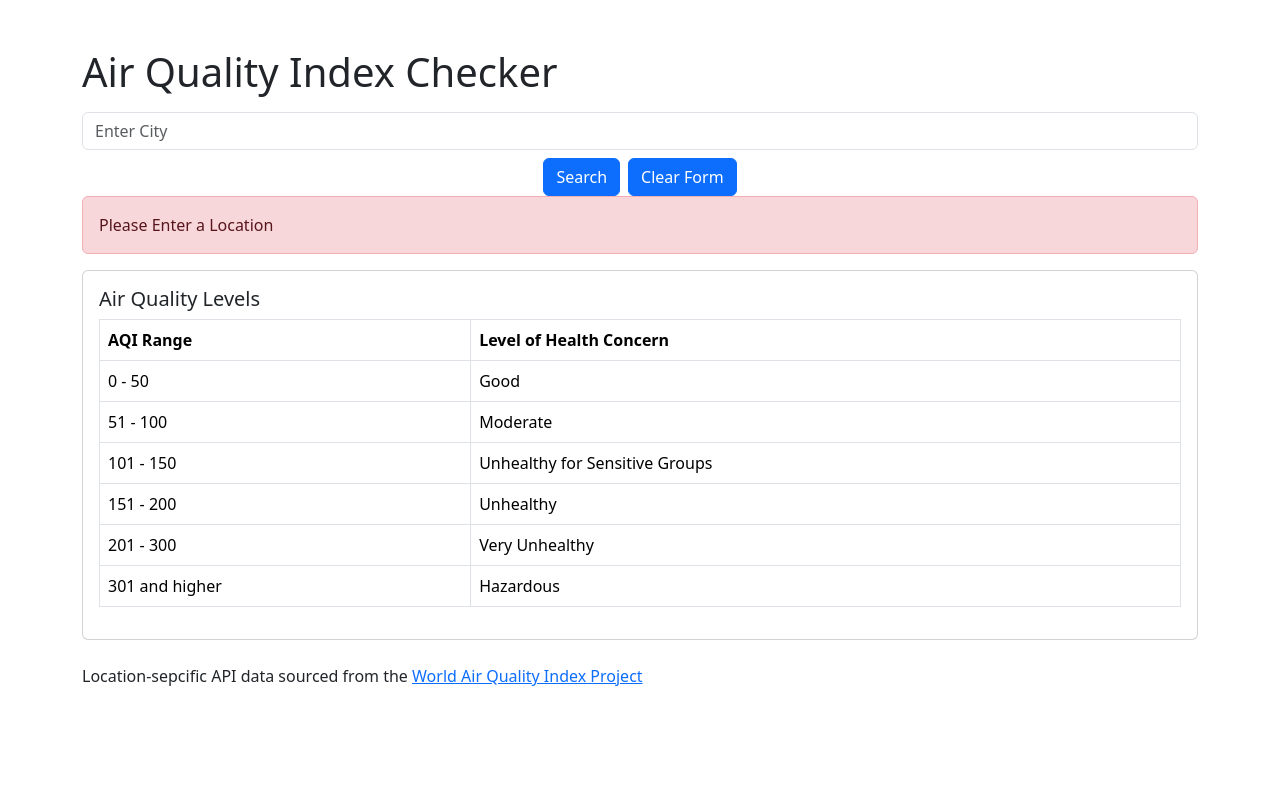
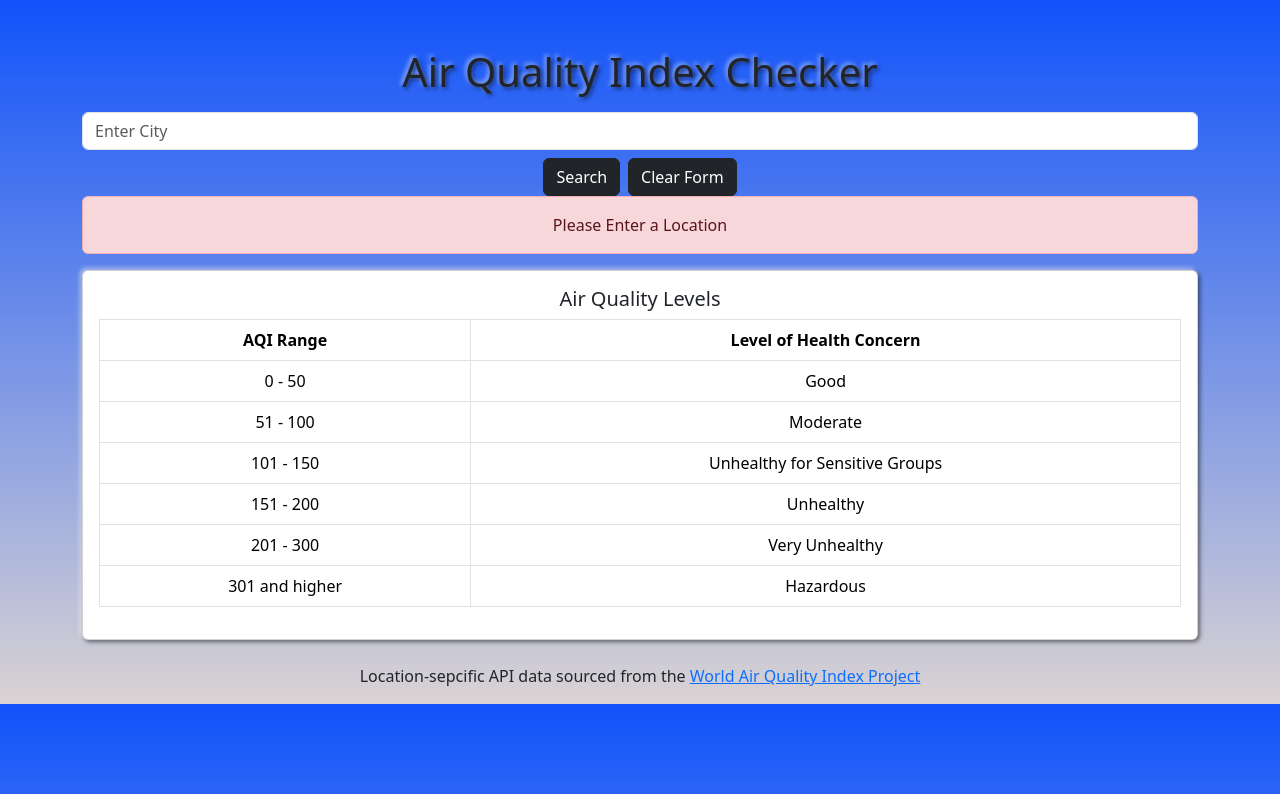
Before and after one commit to d-herz/react-air-quality-index, a React (Vite) app: page / in a window 1280 px wide. Shown: the top 794 px of the page. Built offline with nearby package versions, Linux system fonts and the light colour scheme; no server answers.

Commit message:
Style updates

```diff
--- a/components/AirQualityCard.jsx
+++ b/components/AirQualityCard.jsx
@@ -24,7 +24,7 @@ function AirQualityCard({ data }) {
 
   return (
     <div
-      className={`card mt-2 mb-4 ${cardColor}`}
+      className={`card mt-2 mb-4 ${cardColor} aiq-card`}
     >
       <div
         className='card-body'
--- a/components/AirQualityLevels.jsx
+++ b/components/AirQualityLevels.jsx
@@ -13,7 +13,7 @@ function AirQualityLevels() {
 
   return (
     <div
-      className='card mb-4'
+      className='card mb-4 aiq-levels-card'
     >
       <div
         className='card-body'
--- a/components/CitySearchForm.jsx
+++ b/components/CitySearchForm.jsx
@@ -26,7 +26,6 @@ function CitySearchForm({ airQualityData, setAirQualityData, getAirQualityData }
     <div
       className='form-div'
     >
-      {/* <h3>Air Quality Index Checker</h3> */}
       <form
         className='mb-2'
         onSubmit={handleSearch}
@@ -38,23 +37,17 @@ function CitySearchForm({ airQualityData, setAirQualityData, getAirQualityData }
           placeholder='Enter City'
           onChange={handleInputChange}
         />
-        {/* <button
-          className='btn btn-primary mt-3'
-          type='submit'
-        >
-          Search
-        </button> */}
       </form>
       <div className="button-container">
         <button
-          className='btn btn-primary mx-1 mt-0'
+          className='btn btn-dark mx-1 mt-0'
           type='submit'
           onClick={handleSearch}
         >
           Search
         </button>
         <button
-          className='btn btn-primary mx-1 mt-0'
+          className='btn btn-dark mx-1 mt-0'
           onClick={clearForm}
         >
           Clear Form
--- a/components/PollutantInfo.jsx
+++ b/components/PollutantInfo.jsx
@@ -24,7 +24,7 @@ function PollutantInfo({pollutant}) {
 
   return (
     <div
-      className='card mb-4'
+      className='card mb-4 pollutant-card'
     >
       <div
         className='card-body'
--- a/src/App.css
+++ b/src/App.css
@@ -1,3 +1,23 @@
+.aiq-card {
+  box-shadow: 2px 2px 4px rgba(0, 0, 0, 0.5),
+      -2px -2px 4px rgba(255, 255, 255, 0.5);
+}
+
+.pollutant-card {
+  box-shadow: 2px 2px 4px rgba(0, 0, 0, 0.5),
+      -2px -2px 4px rgba(255, 255, 255, 0.5);
+}
+
+.aiq-levels-card {
+  box-shadow: 2px 2px 4px rgba(0, 0, 0, 0.5),
+      -2px -2px 4px rgba(255, 255, 255, 0.5);
+}
+
+body {
+  /* background-color: #68c3d4; */
+  background-image: linear-gradient(to bottom, #1153fa, #dad3d3)
+}
+
 .bg-orange {
   background-color: #FFA500;
 }
@@ -20,3 +40,8 @@
   flex-direction: column;
   justify-content: center;
 }
+
+.page-title {
+  text-shadow: 2px 2px 4px rgba(0, 0, 0, 0.5),
+      -2px -2px 4px rgba(255, 255, 255, 0.5);
+}
--- a/src/App.jsx
+++ b/src/App.jsx
@@ -46,12 +46,13 @@ function App() {
 
   return (
     <div
-      className='container'
+      className='container text-center'
     >
       <h1
-        className='mt-5 mb-3'
+        className='mt-5 mb-3 mx-auto page-title'
       >
-        Air Quality Index Checker</h1>
+        Air Quality Index Checker
+      </h1>
       <CitySearchForm
         airQualityData={airQualityData}
         setAirQualityData={setAirQualityData}
```
